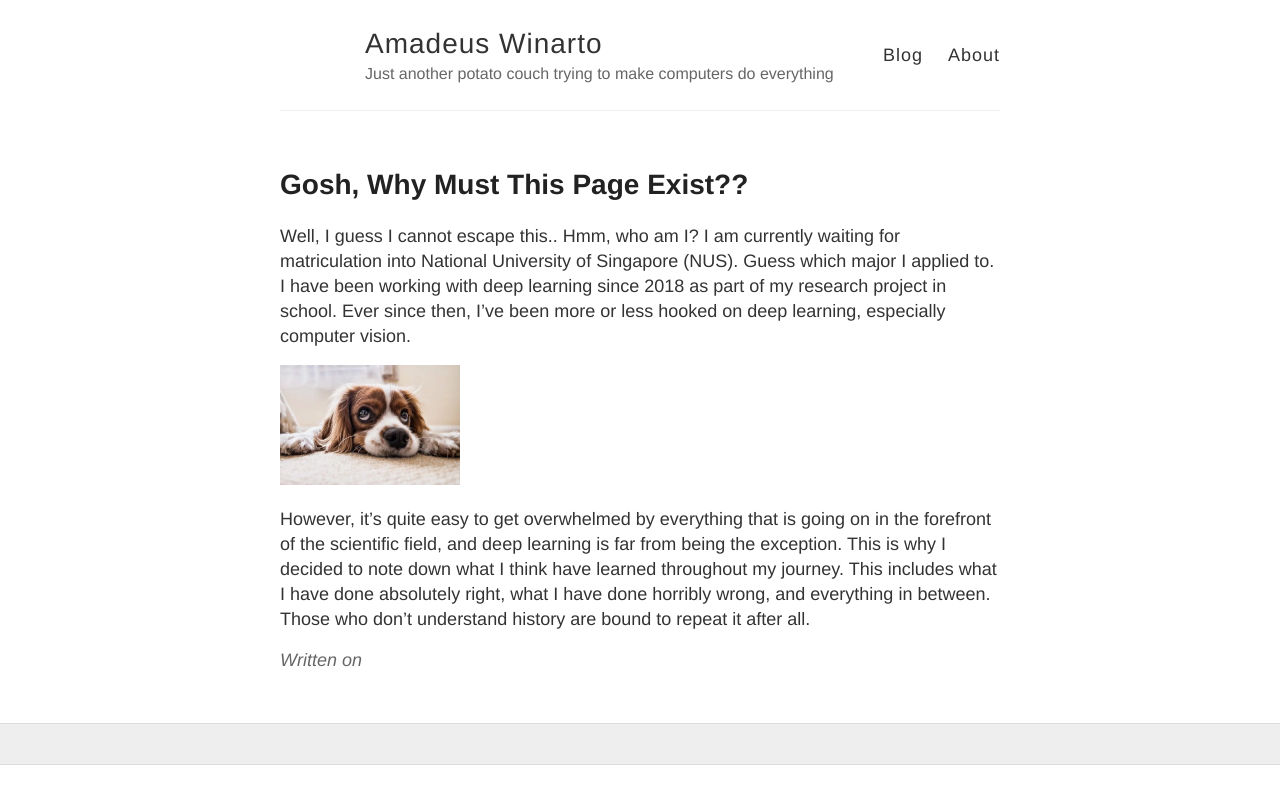
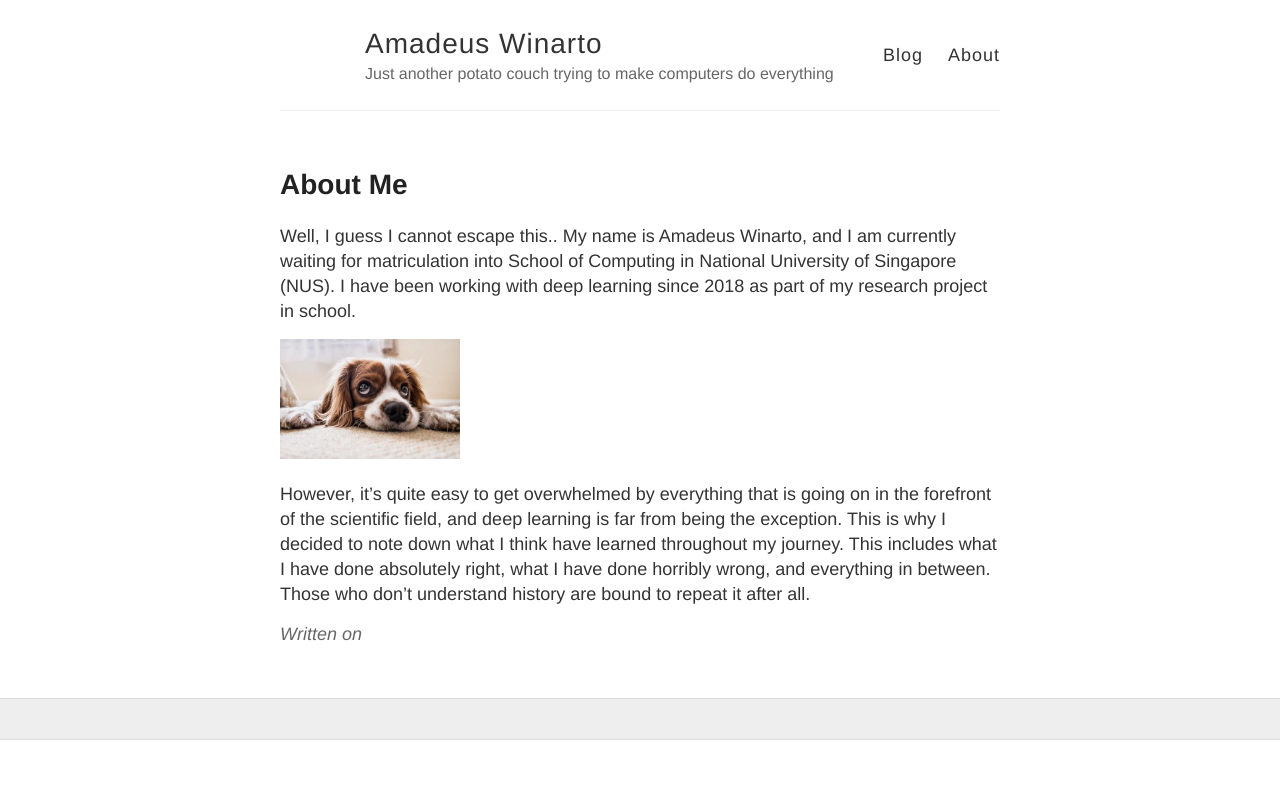
Before and after one commit to Amadeus-Winarto/amadeus-winarto.github.io, a Jekyll site: the page built from about/index.md, in a window 1280 px wide. Shown: the top 804 px of the page. Built offline with Jekyll 4.4.1, drawn with Linux system fonts in a browser that asks for light colours.

Commit message:
Update index.md

```diff
--- a/about/index.md
+++ b/about/index.md
@@ -2,8 +2,8 @@
 layout: posts
 title: Gosh, Why Must This Page Exist??
 ---
-# Gosh, Why Must This Page Exist??
-Well, I guess I cannot escape this.. Hmm, who am I? I am currently waiting for matriculation into National University of Singapore (NUS). Guess which major I applied to. I have been working with deep learning since 2018 as part of my research project in school. Ever since then, I've been more or less hooked on deep learning, especially computer vision.
+# About Me
+Well, I guess I cannot escape this.. My name is Amadeus Winarto, and I am currently waiting for matriculation into School of Computing in National University of Singapore (NUS). I have been working with deep learning since 2018 as part of my research project in school.
 <div style='float'>
 <img src="../imgs/profile/dog.webp" width="25%" height="25%">
 </div>
```
